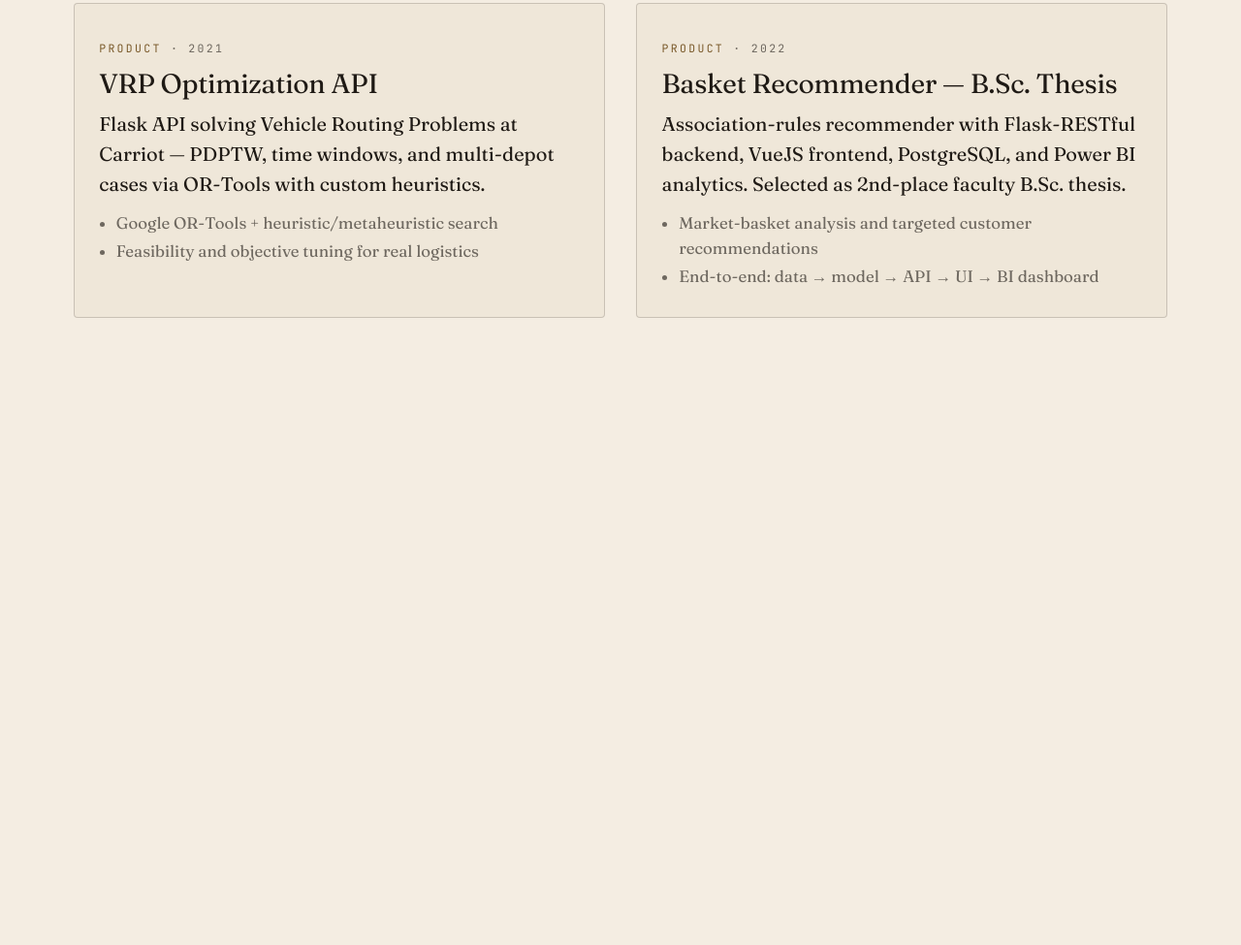
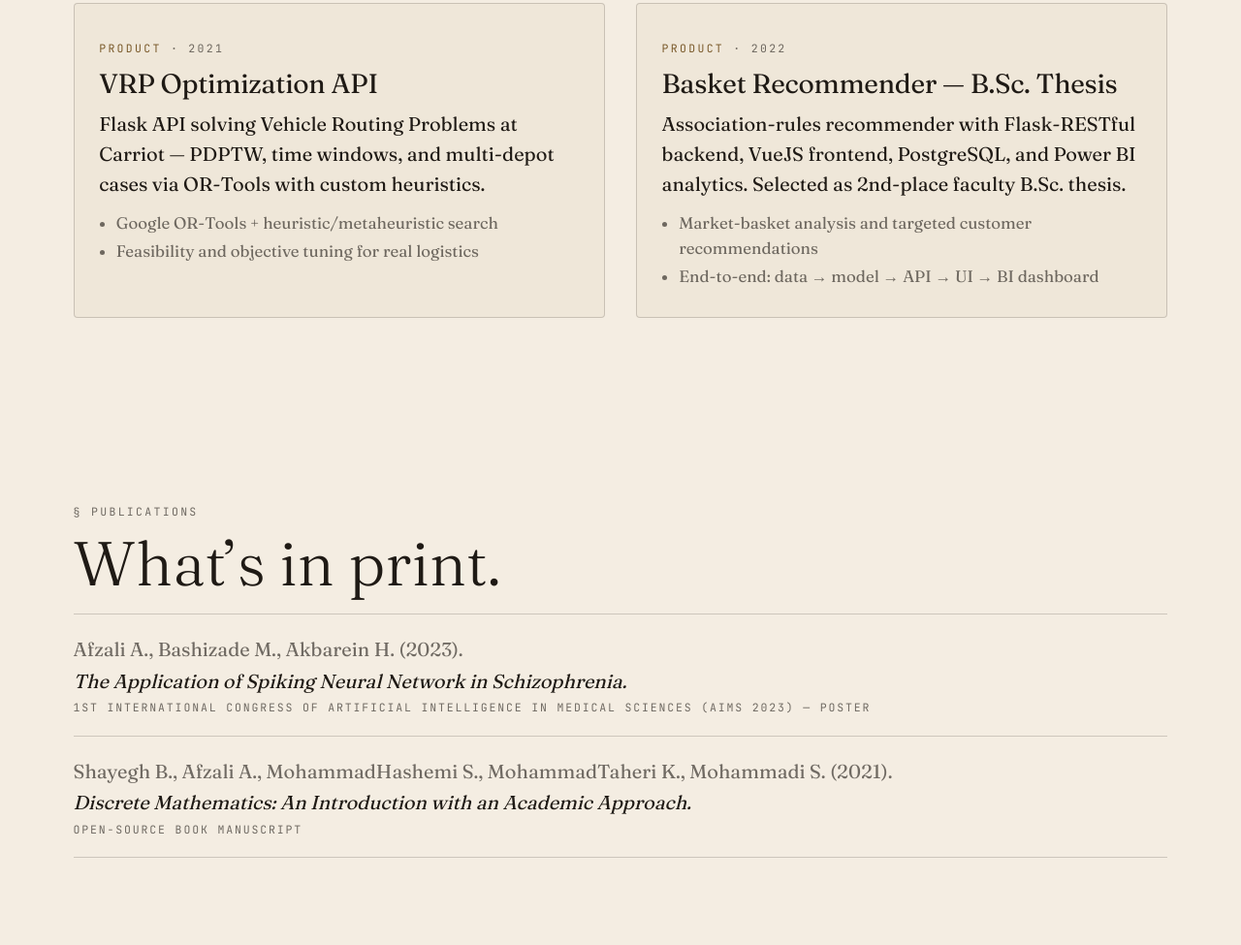
Before and after one commit to arefafzali/arefafzali.github.io, an Astro site: page / in a window 1280 px wide. Shown: the part 3109-4084 px from the top of the page at 97% size. Before the commit the page ends 3526 px from the top, so only its background shows below. Built offline with nearby package versions, Linux system fonts and the light colour scheme; Astro itself is replaced by a stand-in of ours.

Commit message:
Add Publications section

```diff
--- /dev/null
+++ b/src/components/Publications.astro
@@ -0,0 +1,38 @@
+---
+import { getCollection } from 'astro:content';
+const pubs = (await getCollection('publications')).sort((a, b) => a.data.order - b.data.order);
+---
+<section id="publications" class="pubs" aria-labelledby="pubs-title">
+  <div class="container">
+    <header class="section-head">
+      <p class="label">§ Publications</p>
+      <h2 id="pubs-title" class="section-title">What&rsquo;s in print.</h2>
+    </header>
+    <ol class="list">
+      {pubs.map(p => (
+        <li>
+          <p class="authors">{p.data.authors} ({p.data.year}).</p>
+          <p class="title"><em>{p.data.title}.</em></p>
+          <p class="venue label">{p.data.venue}</p>
+        </li>
+      ))}
+    </ol>
+  </div>
+</section>
+
+<style>
+.pubs { padding-block: var(--section-y); }
+.list { list-style: none; margin: 0; padding: 0; border-top: 1px solid var(--rule); }
+.list li { padding-block: 1.25rem; border-bottom: 1px solid var(--rule); }
+.authors { margin: 0; color: var(--ink-muted); }
+.title { margin: 0.1rem 0; font-size: var(--step-1); }
+.title em { font-style: italic; color: var(--ink); }
+.venue { margin: 0.2rem 0 0; color: var(--ink-muted); letter-spacing: 0.16em; }
+.section-title {
+  font-family: var(--font-serif);
+  font-weight: 300;
+  font-size: var(--step-4);
+  line-height: 1.02;
+  margin: 0.25rem 0 1.25rem;
+}
+</style>
--- a/src/pages/index.astro
+++ b/src/pages/index.astro
@@ -5,6 +5,7 @@ import NumbersStrip from '@/components/NumbersStrip.astro';
 import About from '@/components/About.astro';
 import Trajectory from '@/components/Trajectory.astro';
 import ProjectsResearch from '@/components/ProjectsResearch.astro';
+import Publications from '@/components/Publications.astro';
 ---
 <Base>
   <main id="main">
@@ -13,5 +14,6 @@ import ProjectsResearch from '@/components/ProjectsResearch.astro';
     <About />
     <Trajectory />
     <ProjectsResearch />
+    <Publications />
   </main>
 </Base>
```
